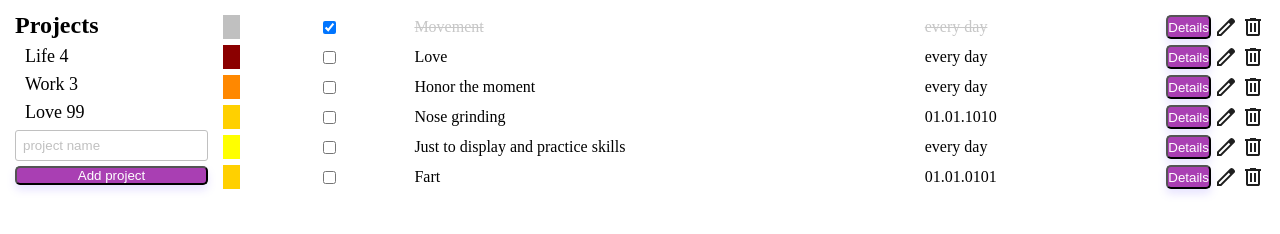
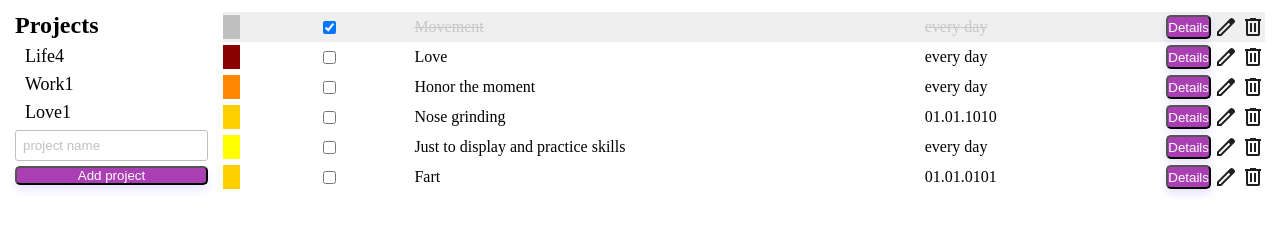
Before and after one commit to DebSol11/odin-to-do-list, a website built with webpack: page src/template.html in a window 1280 px wide. In both pictures the pointer is over the element 744 px from the left and 125 px from the top of the page. Shown: the part 98-332 px from the top of the page. Built offline with nearby package versions, Linux system fonts and the light colour scheme.

Commit message:
Count and display number on different projects

```diff
--- a/src/styles.css
+++ b/src/styles.css
@@ -52,10 +52,12 @@ div.content-wrap {
   cursor: pointer;
 }
 
+.toDoEntity:hover {
+  background-color: #f0efef;
+}
+
 /* Style the checkbox redsocks */
-input.checkbox:hover {
-  border-color: aquamarine;
-}
+
 
 .greyed {
   color: rgb(199, 199, 199);
--- a/src/template.html
+++ b/src/template.html
@@ -30,10 +30,10 @@
               <span id="lifeProjectCount"></span>
             </li>
             <li id="workProjects">Work
-              <span id="workProjectCount">3</span>
+              <span id="workProjectCount"></span>
             </li>
             <li id="loveProjects">Love
-              <span id="loveProjectCount">99</span>
+              <span id="loveProjectCount"></span>
             </li>
           </ul>
         </div>
```
Also changed, not shown: dist/index.html, dist/main.js, src/.js/addProjects.js, src/.js/displayToDos.js, src/.js/projectCountDisplay.js, src/.js/script.js.
